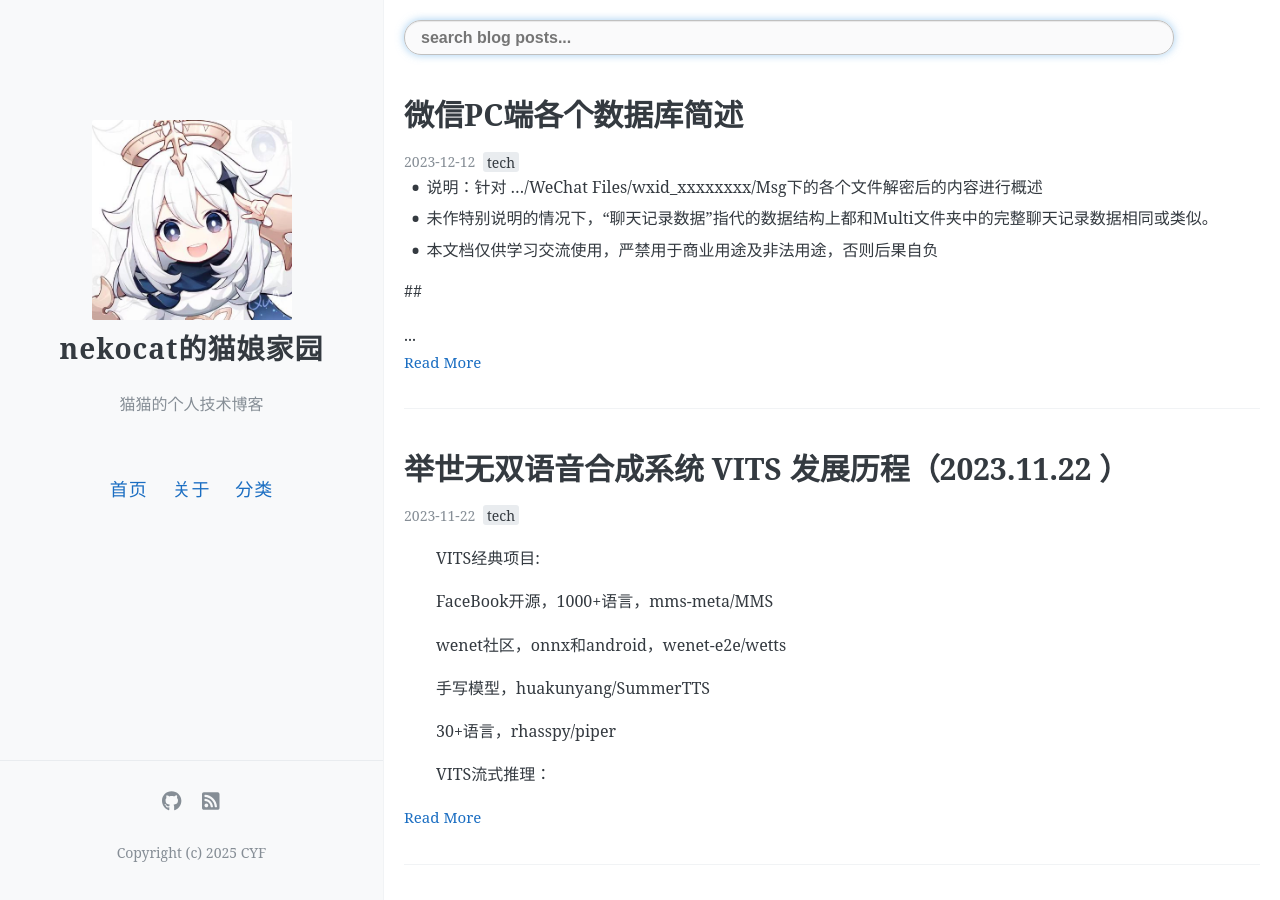
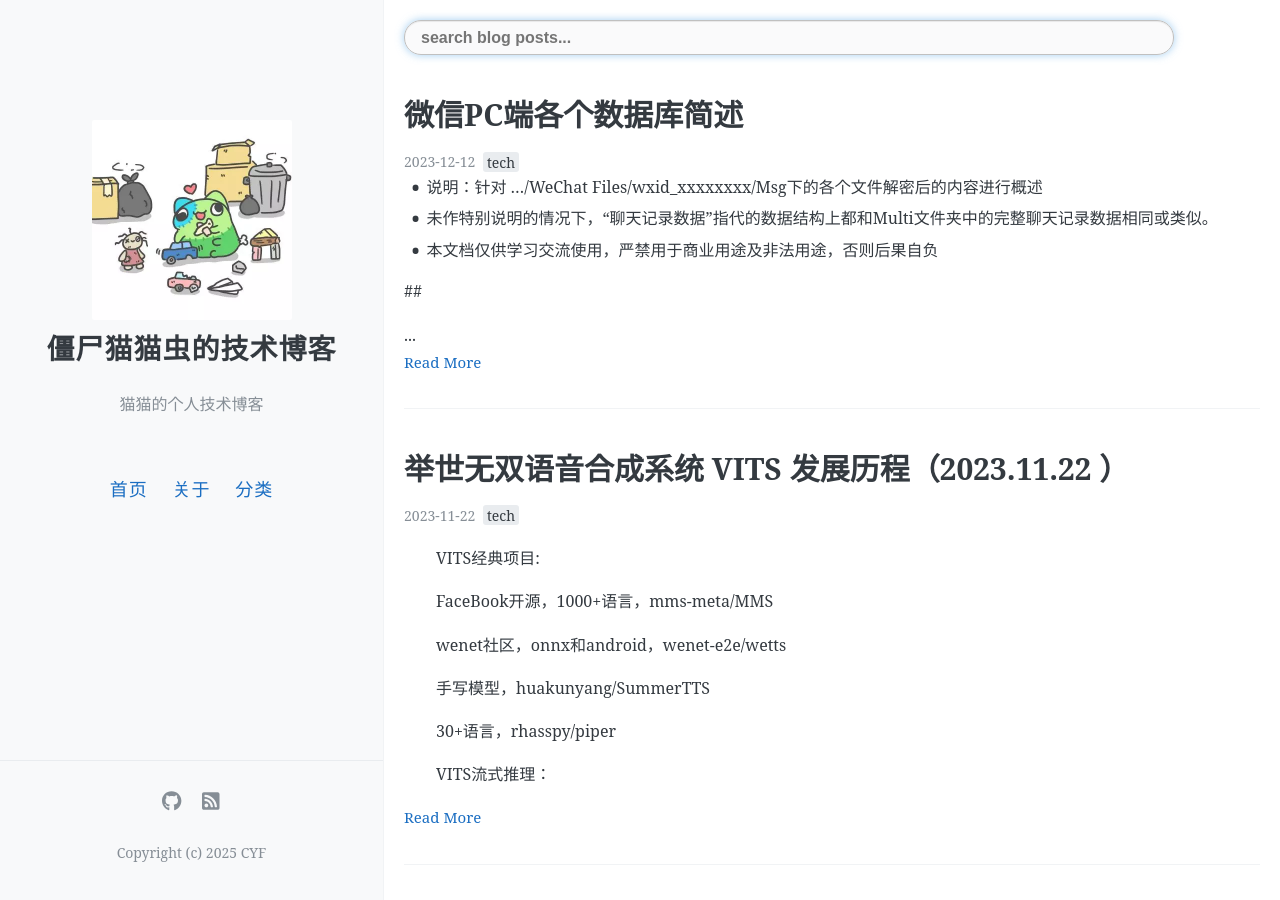
Before and after one commit to cyfqhyjs/cyfqhyjs.github.io, a Jekyll site: the page built from index.html, in a window 1280 px wide and 900 px high. Built offline with Jekyll 4.4.1, drawn with Linux system fonts in a browser that asks for light colours; the list of posts is cut into pages by our own code; comment, search, counter and statistics services are not loaded.

Commit message:
Update site name and avatar image for the blog

```diff
--- a/_config.yml
+++ b/_config.yml
@@ -1,4 +1,4 @@
-name: "nekocat的猫娘家园"
+name: "僵尸猫猫虫的技术博客"
 description: "猫猫的个人技术博客"
 
 avatar: https://cyfqhyjs.github.io/images/avatar.webp
```
Also changed, not shown: images/avatar.webp.
